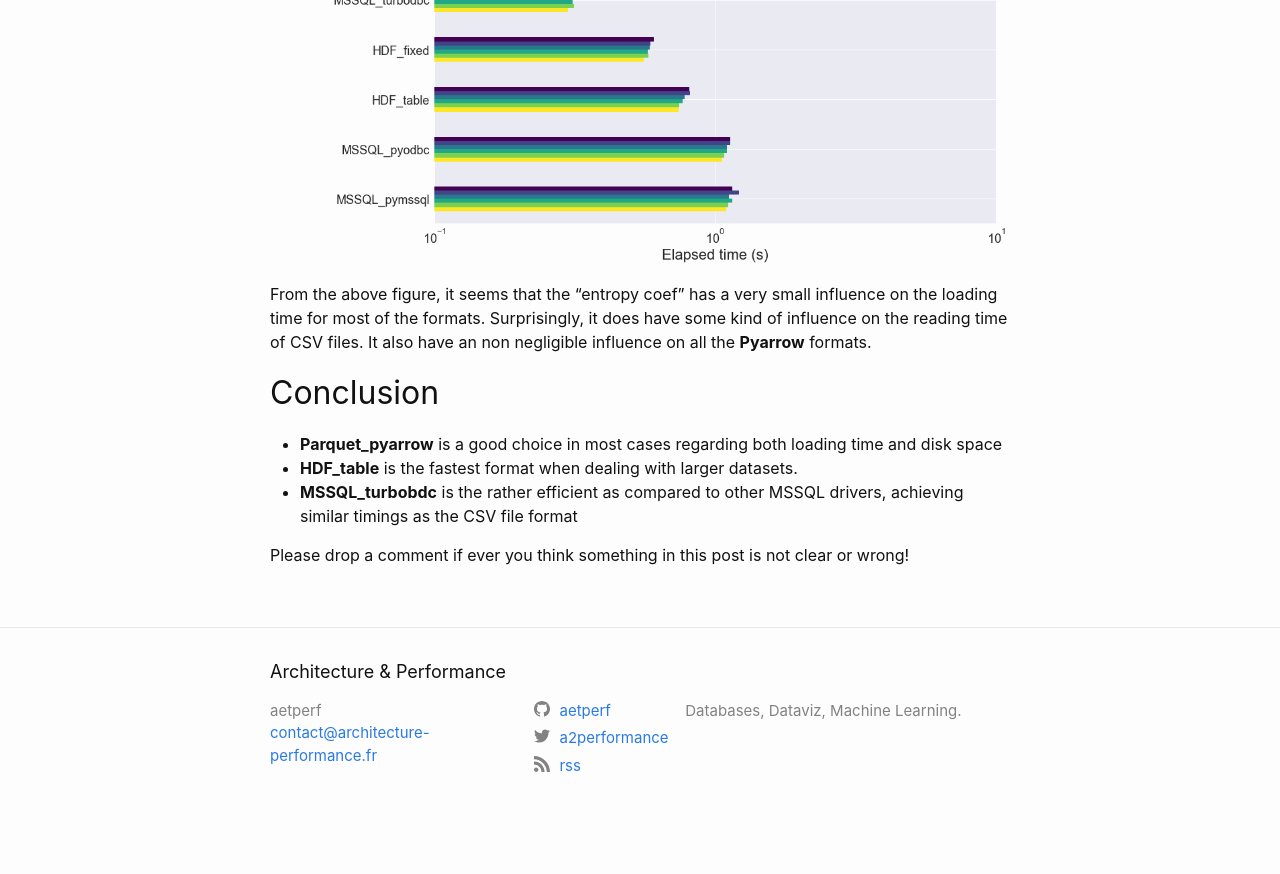
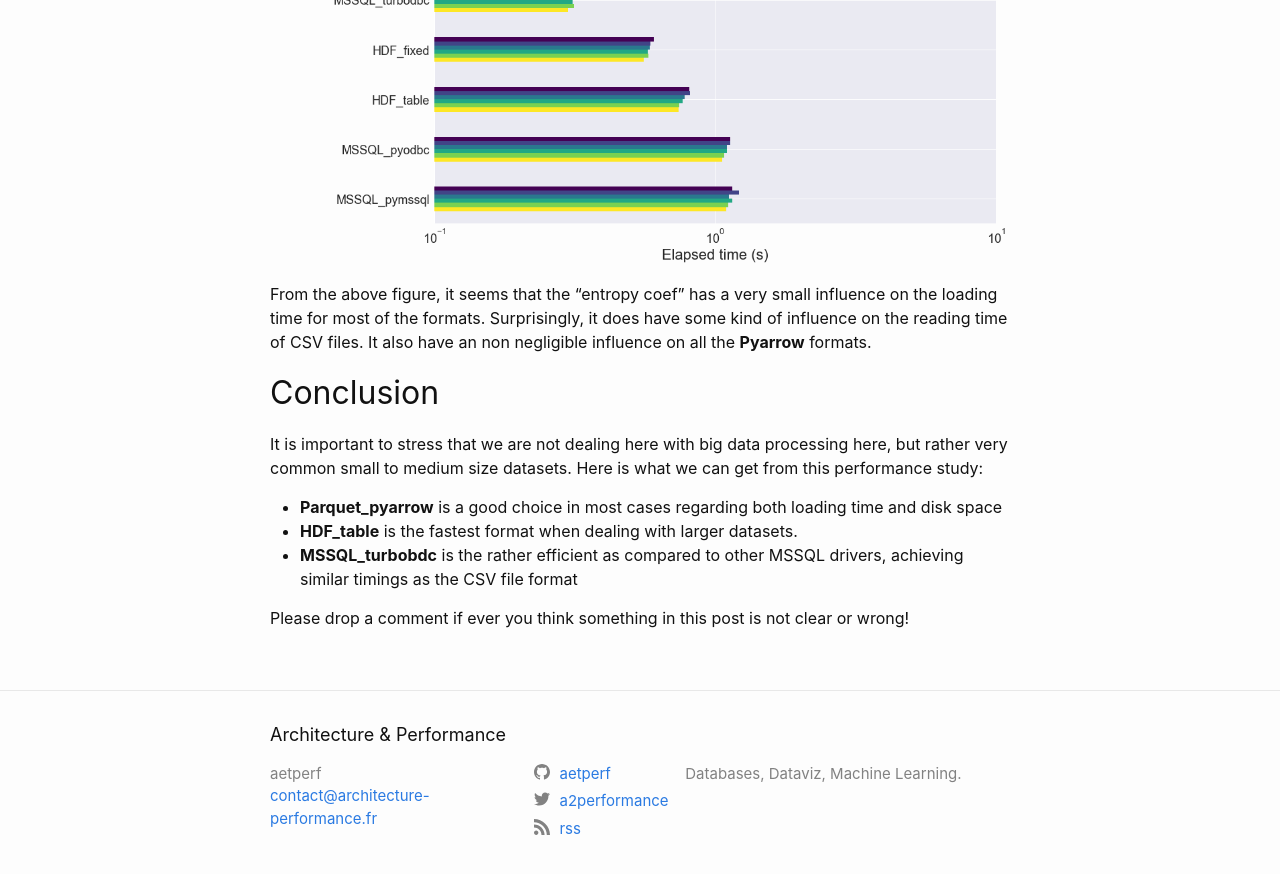
Before and after one commit to aetperf/aetperf.github.io, a Jekyll site: the page built from _posts/2019-07-30-Loading_data_into_a_Pandas_DataFrame.md, in a window 1280 px wide and 900 px high, scrolled down 8801 px. Shown: the top 874 px of the window. Built offline with Jekyll 4.4.1, drawn with Linux system fonts in a browser that asks for light colours; comment, search, counter and statistics services are not loaded; before the commit the page ends 9638 px from its top, so only the background shows below that.

Commit message:
small update

```diff
--- a/_posts/2019-07-30-Loading_data_into_a_Pandas_DataFrame.md
+++ b/_posts/2019-07-30-Loading_data_into_a_Pandas_DataFrame.md
@@ -236,6 +236,8 @@ From the above figure, it seems that the "entropy coef" has a very small influen
 
 ## Conclusion
 
+It is important to stress that we are not dealing here with big data processing here, but rather very common small to medium size datasets. Here is what we can get from this performance study:
+
 * **Parquet_pyarrow** is a good choice in most cases regarding both loading time and disk space
 * **HDF_table** is the fastest format when dealing with larger datasets.
 * **MSSQL_turbobdc** is the rather efficient as compared to other MSSQL drivers, achieving similar timings as the CSV file format
```
